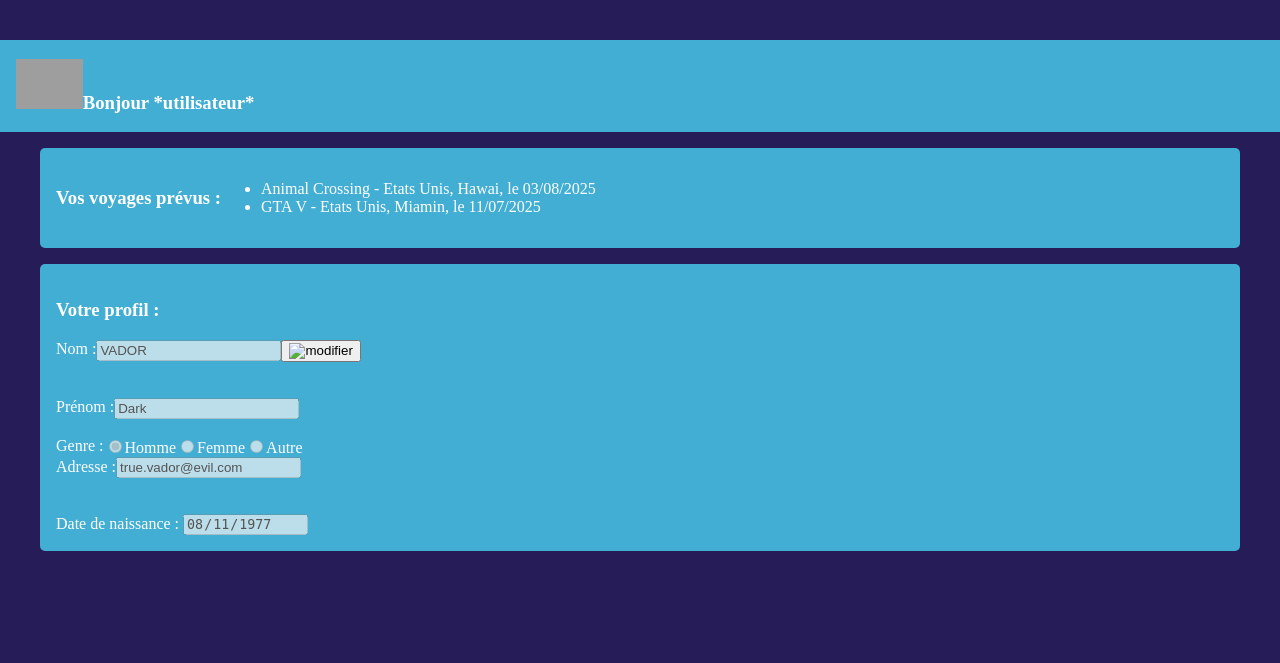
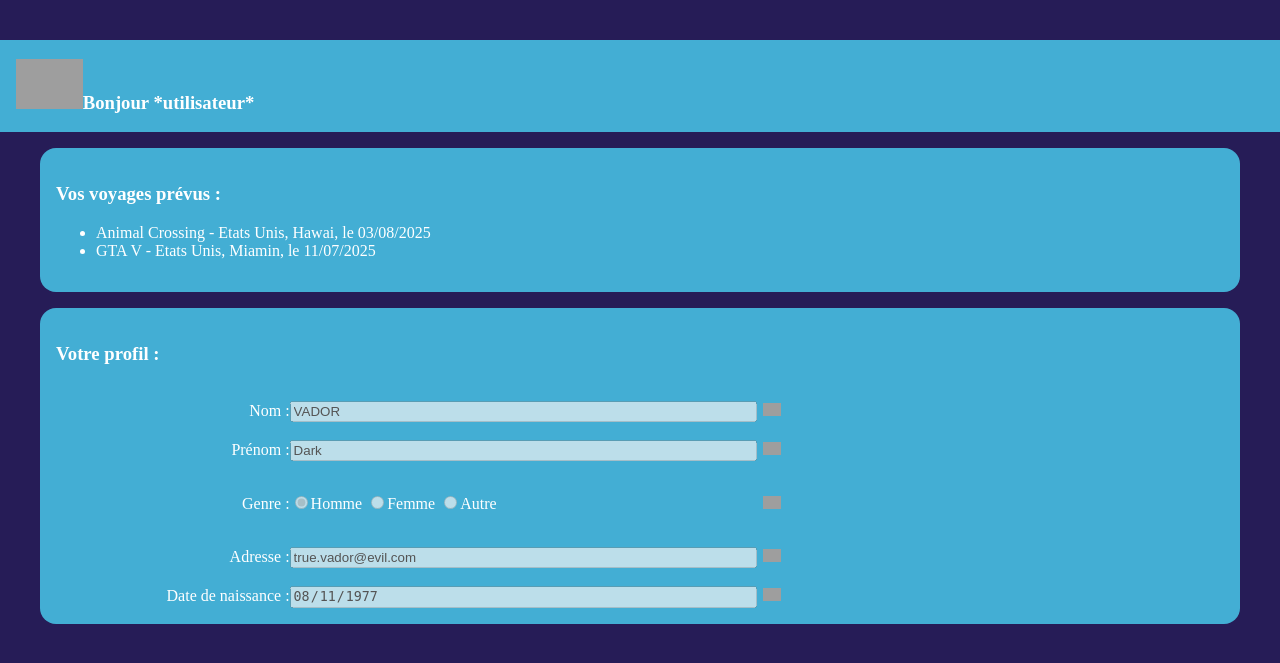
Before and after one commit to Yotacaz/Click-journeY, a PHP site: page /html/profil.html in a window 1280 px wide. Shown: the part 48-711 px from the top of the page. Run offline with PHP 8.4, Linux system fonts and the light colour scheme; grey boxes are pictures that could not be loaded.

Commit message:
tentative de centrage

```diff
--- a/baniere.html
+++ b/baniere.html
@@ -22,8 +22,8 @@
         </div>
         <div class="sectionH">
             <nav class="navbar">
-                <a href="#">connection</a>
-                <a href="#">inscription</a>
+                <a href="#">Connection</a>
+                <a href="#">Inscription</a>
                 <a href="#">Profil</a>
                 <a href="#">Admin</a>
             </nav>
--- a/html/profil.html
+++ b/html/profil.html
@@ -14,7 +14,8 @@
     </div>
     <main>
         <div class="bandeau">
-            <h3><img src="../img/profile-circle-icon-.png" alt="icône de profil" height="50em">Bonjour *utilisateur*</h3>
+            <h3><img src="../img/profile-circle-icon-.png" alt="icône de profil" height="50em">Bonjour *utilisateur*
+            </h3>
         </div>
         <div class="bloc">
             <h3>Vos voyages prévus : </h3>
@@ -24,40 +25,51 @@
             </ul>
         </div>
         <div class="bloc">
-            <form action="" method="post">
+            <h3>Votre profil :</h3>
+            <br>
+            <form action="#" method="post" name="profil">
 
+                <div class="form-group">
+                    <label for="nom" class="col1">Nom : </label>
+                    <input class="col2" type="text" name="nom" id="nom" disabled contenteditable="false"
+                        placeholder="Nom" value="VADOR">
 
-                <h3>Votre profil :</h3>
-                <div class="formgroup">
-                    <label for="nom">Nom : </label>
-                    <div><input type="text" name="nom" id="nom" disabled contenteditable="false"
-                            placeholder="Nom" value="VADOR"></div>
-
-                    <button id="modifierNom" type="button"><img src="" alt="modifier"></button>
-                </div>
-                <br><br>
-                <div class="formgroup">
-                    <label for="prenom">Prénom : </label>
-                    <input type="text" name="prenom" id="prenom" disabled
-                            contenteditable="false" placeholder="Prénom" value="Dark">
+                    <button class="col3" id="modifierNom" type="button"><img src="../img/modifier.png" alt="modifier"></button>
                 </div>
                 <br>
-                <div class="formgroup">
-                    Genre :
-                    <label for="genreH"><input type="radio" name="genre" id="genreH" checked disabled>Homme</label>
-                    <label for="genreF"><input type="radio" name="genre" id="genreF" disabled>Femme</label>
-                    <label for="genreA"><input type="radio" name="genre" id="genreA" disabled>Autre</label>
-                </div>
-                <div class="formgroup">
-                    <label for="addresse">Adresse :<input type="email" name="addresse" id="addresse"
-                            placeholder="addresse@email.exemple" value="true.vador@evil.com" disabled></label>
+                <div class="form-group">
+                    <label for="prenom" class="col1">Prénom : </label>
+                    <input class="col2" type="text" name="prenom" id="prenom" disabled contenteditable="false"
+                        placeholder="Prénom" value="Dark">
+                        <button class="col3" id="modifierNom" type="button"><img src="../img/modifier.png" alt="modifier"></button>
+
                 </div>
                 <br>
+                <div class="form-group">
+                    <p class="col1">Genre :</p>
+                    <div class="col2">
+                        <label for="genreH"><input type="radio" name="genre" id="genreH" checked disabled>Homme</label>
+                        <label for="genreF"><input type="radio" name="genre" id="genreF" disabled>Femme</label>
+                        <label for="genreA"><input type="radio" name="genre" id="genreA" disabled>Autre</label>
+                    </div>
+                    <button class="col3" id="modifierNom" type="button"><img src="../img/modifier.png" alt="modifier"></button>
+
+                </div>
                 <br>
-                <label for="date">Date de naissance : <input type="date" name="date" id="date" min="1900-01-01"
-                        value="1977-08-11" disabled>
-                <div class="formgroup"></div>
-                </label>
+                <div class="form-group">
+                    <label for="addresse" class="col1">Adresse :</label>
+                    <input class="col2" type="email" name="addresse" id="addresse" placeholder="addresse@email.exemple"
+                        value="true.vador@evil.com" disabled>
+                        <button class="col3" id="modifierNom" type="button"><img src="../img/modifier.png" alt="modifier"></button>
+
+                </div>
+                <br>
+                <div class="form-group" class="col1">
+                    <label class="col1" for="date">Date de naissance :</label>
+                    <input class="col2" type="date" name="date" id="date" min="1900-01-01" value="1977-08-11" disabled>
+                    <button class="col3" id="modifierNom" type="button"><img src="../img/modifier.png" alt="modifier"></button>
+
+                </div>
 
             </form>
         </div>
--- a/style.css
+++ b/style.css
@@ -1,3 +1,7 @@
+/*
+browser-sync ./ --no-open --no-notify -s -f "./style.css
+*/
+
 main{
     padding: 4rem 1rem 1rem 1rem;
     /* padding-top: 4rem; */
@@ -78,13 +82,15 @@ nav.navbar{
 /* couleurs : AA00F9 261C57 */
 body {
     background-color:#261C57;
+    /* background-color:rgb(239, 235, 255); */
     color: white;
 }
 
 .bandeau{
     width: 100vw;
     position: relative;
-    left: calc(-50vw + 50%);    /*formule : stackoverflow*/
+    left: calc(-50vw + 50%);
+    /* formule : stackoverflow */
     margin: 1em 0;
     padding: 0em 1em;
 
@@ -94,16 +100,45 @@ body {
 }
 
 .bloc{
-    display: flex;
-    align-items: center;
+    display:block;
     padding: 1em;
     margin: 1em;
     background-color: #43aed4;
     color: white;
-    border-radius: 5px;
+    border-radius: 1em;
 }
 
-.formgroup{
-    display: flex;
-    justify-content: left;
+
+.bloc form .form-group{
+    display: grid;
+    grid-template-columns: 20% 40% min-content;
+    align-items:baseline;
 }
+
+
+.form-group img{
+    height: 1em;
+}
+
+
+.form-group button.col3{
+    background:none;
+    border: none;
+}
+
+.form-group button.col3:hover{
+    background-color:#3385a360;
+    border-radius: .2em;
+}
+
+
+/* .bloc form > .form-group > *{width: 100%;} */
+
+/* .bloc-container{align-items: center;} */
+
+
+.col1{
+    /* float:l; */
+    text-align: right;
+
+}
```
